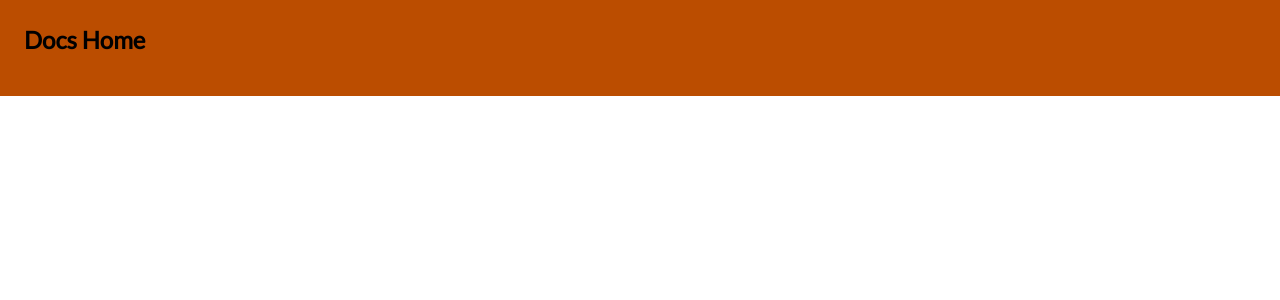
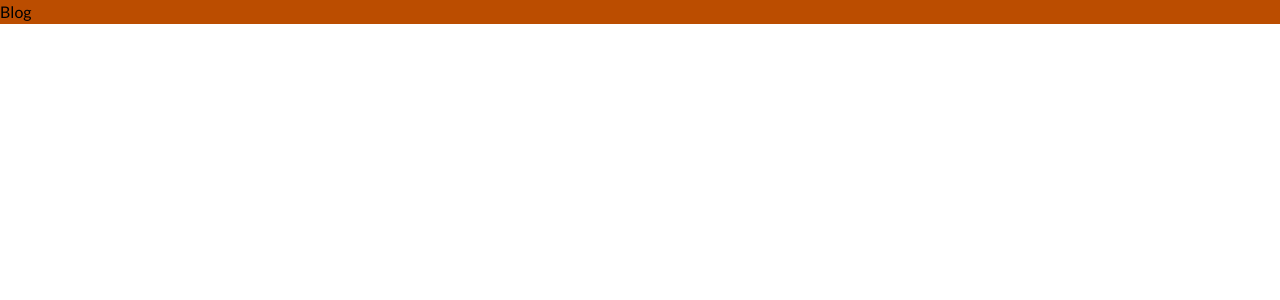
Before and after one commit to maysunktong/maysblog-mdx, a Next.js app: page /blog in a window 1280 px wide. Shown: the top 300 px of the page. Built offline with nearby package versions, Linux system fonts and the light colour scheme.

Commit message:
Layout for blog and separate content folder

```diff
--- /dev/null
+++ b/src/app/blog/[slug]/page.tsx
@@ -0,0 +1,16 @@
+export default async function Page({
+  params,
+}: {
+  params: Promise<{ slug: string }>
+}) {
+  const { slug } = await params
+  const { default: Post } = await import(`@/content/bangkok/${slug}.mdx`)
+
+  return <Post />
+}
+
+export function generateStaticParams() {
+  return [{ slug: 'bangkok' }]
+}
+
+export const dynamicParams = false
--- a/src/app/blog/page.tsx
+++ b/src/app/blog/page.tsx
@@ -1,8 +1,3 @@
-// app/docs/page.tsx
-export default function DocsPage() {
-  return (
-    <div className="p-6">
-      <h1 className="text-2xl font-bold mb-4">Docs Home</h1>
-    </div>
-  );
+export default function Blog() {
+  return (<>Blog</>)
 }
```
Also changed, not shown: src/content/bangkok/bangkok.mdx (renamed from src/app/bangkok/page.mdx).
